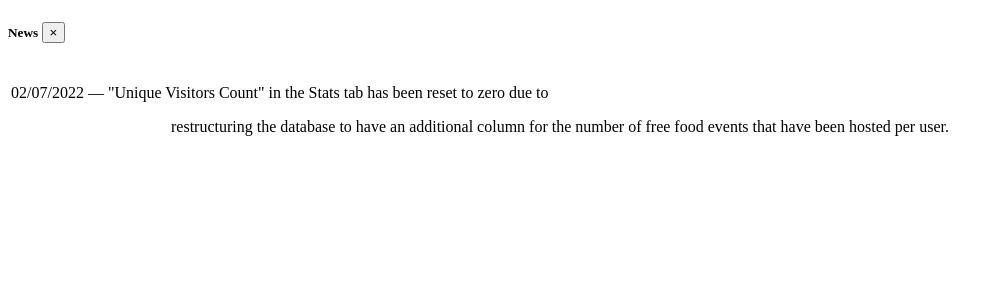
After one commit to TigerAppsOrg/food4u, a Flask app: template app/templates/news_modal.html in a window 1280 px wide. The commit adds this page. Shown: the top 300 px of the page, without its empty margins (0-998 px from the left). Run offline with Flask 2, Linux system fonts and the light colour scheme; the template is opened without the code that fills it, so the values that code supplies are empty.

Commit message:
added news tab

```diff
--- a/app/templates/index.html
+++ b/app/templates/index.html
@@ -109,6 +109,8 @@
 {% include 'welcome_modal.html' %}
 
 {% include 'activity_modal.html' %}
+
+{% include 'news_modal.html' %}
 
 <!-- The Image Modal -->
 <div id="modal-image" class="modal-image">
--- a/app/templates/navbar.html
+++ b/app/templates/navbar.html
@@ -29,6 +29,7 @@
                 <li><a href="#" onclick="centerMap()">Map</a></li>
                 <li><a href="#" data-toggle="modal" data-target="#aboutModal">About</a></li>
                 <li><a href="#" data-toggle="modal" data-target="#activityModal">Stats</a></li>
+                <li><a href="#" data-toggle="modal" data-target="#newsModal">News</a></li>
             </ul>
             <button id="addFoodButton" type="button" class="btn btn-primary navbar-btn" data-toggle="modal"
                     data-target="#inputFormModal">
--- /dev/null
+++ b/app/templates/news_modal.html
@@ -0,0 +1,42 @@
+<!DOCTYPE html>
+<html>
+
+<head>
+    <meta charset=UTF-8>
+    <title>InfoWindow</title>
+</head>
+
+<body>
+
+<!-- About Modal -->
+<div class="modal fade" id="newsModal" tabindex="-1" role="dialog" aria-labelledby="newsModalLabel"
+     aria-hidden="true">
+    <div class="modal-dialog" role="document">
+        <div class="modal-content">
+            <div class="modal-header">
+                <h5 class="modal-title" id="activityModalLabel">News
+                    <button type="button" class="close" data-dismiss="modal" aria-label="Close">
+                        <span aria-hidden="true">&times;</span>
+                    </button>
+                </h5>
+            </div>
+            <div class="modal-body">
+                <table>
+                    <tr style="border-bottom: 1px solid #000;border-color: white;
+                    ">
+                        <td>
+                        <p style="margin-bottom: 0px !important;">02/07/2022 — "Unique Visitors Count" in the Stats tab has been
+                            reset to zero due to
+                        </p>
+                        <p style="margin-left: 10rem;">restructuring the database to have an additional column
+                            for the number of free food events that have been hosted per user.</p>
+                    </tr>
+                </table>
+                <div style="height: 2rem;"></div>
+            </div>
+        </div>
+    </div>
+</div>
+
+</body>
+</html>
```
